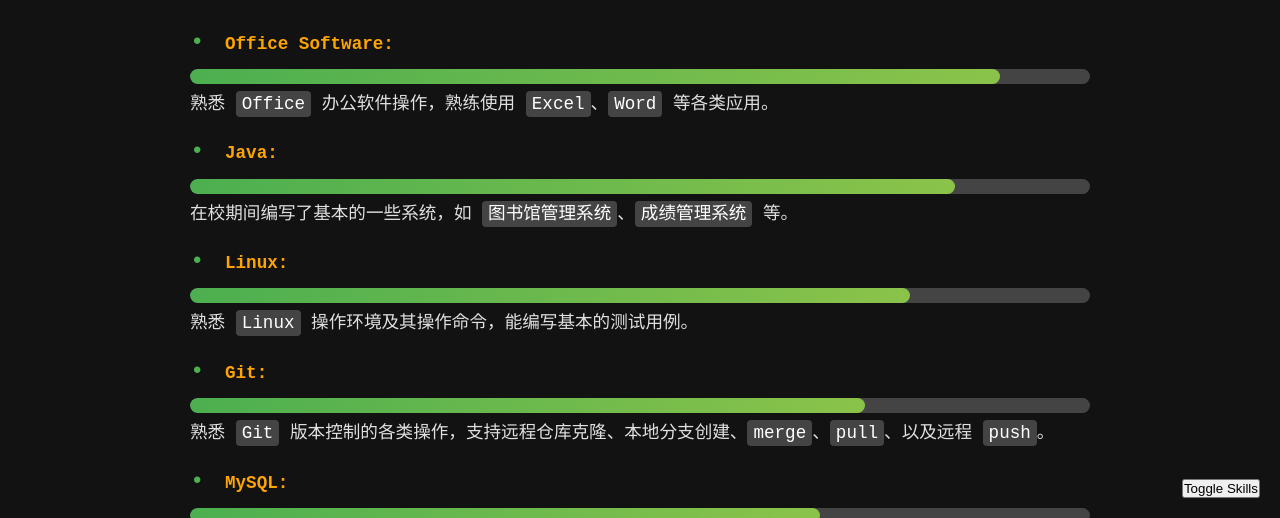
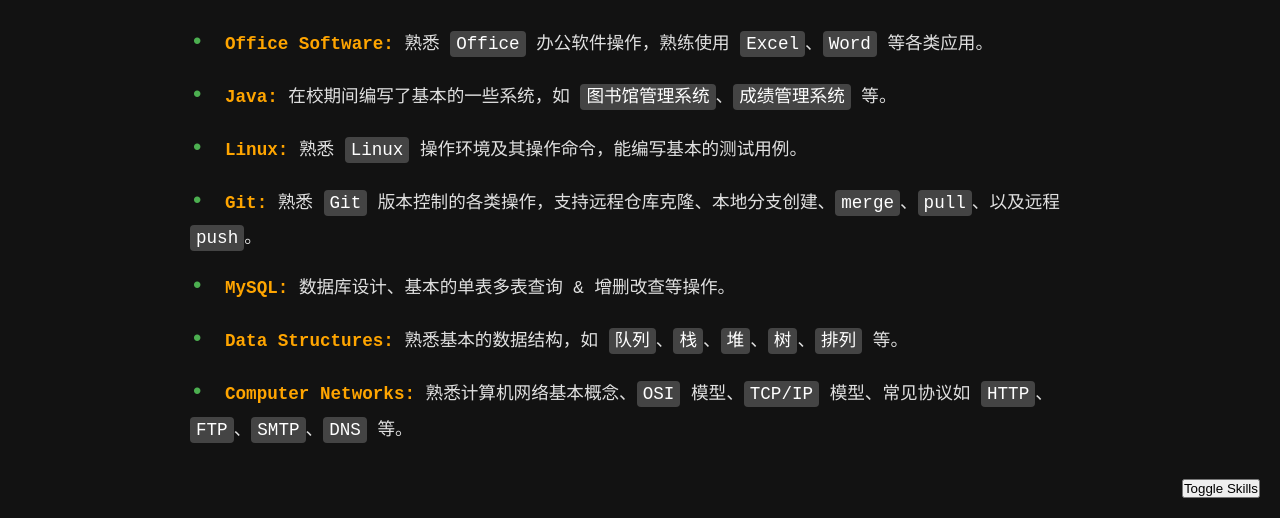
Before and after one commit to ASodaDog/sooda.github.io, a plain HTML site: page index.html in a window 1280 px wide. Shown: the part 282-800 px from the top of the page. Drawn offline with Linux system fonts and the light colour scheme; animation ran at ten frames a second.

Commit message:
optimize the interface

```diff
--- a/index.html
+++ b/index.html
@@ -35,51 +35,30 @@
             <ul>
                 <li>
                     <strong>Office Software:</strong>
-                    <div class="skill-bar">
-                        <div class="skill-progress" style="width: 90%"></div>
-                    </div>
                     熟悉 <code>Office</code> 办公软件操作，熟练使用 <code>Excel</code>、<code>Word</code> 等各类应用。
                 </li>
                 <li>
                     <strong>Java:</strong>
-                    <div class="skill-bar">
-                        <div class="skill-progress" style="width: 85%"></div>
-                    </div>
                     在校期间编写了基本的一些系统，如 <code>图书馆管理系统</code>、<code>成绩管理系统</code> 等。
                 </li>
                 <li>
                     <strong>Linux:</strong>
-                    <div class="skill-bar">
-                        <div class="skill-progress" style="width: 80%"></div>
-                    </div>
                     熟悉 <code>Linux</code> 操作环境及其操作命令，能编写基本的测试用例。
                 </li>
                 <li>
                     <strong>Git:</strong>
-                    <div class="skill-bar">
-                        <div class="skill-progress" style="width: 75%"></div>
-                    </div>
                     熟悉 <code>Git</code> 版本控制的各类操作，支持远程仓库克隆、本地分支创建、<code>merge</code>、<code>pull</code>、以及远程 <code>push</code>。
                 </li>
                 <li>
                     <strong>MySQL:</strong>
-                    <div class="skill-bar">
-                        <div class="skill-progress" style="width: 70%"></div>
-                    </div>
                     数据库设计、基本的单表多表查询 & 增删改查等操作。
                 </li>
                 <li>
                     <strong>Data Structures:</strong>
-                    <div class="skill-bar">
-                        <div class="skill-progress" style="width: 65%"></div>
-                    </div>
                     熟悉基本的数据结构，如 <code>队列</code>、<code>栈</code>、<code>堆</code>、<code>树</code>、<code>排列</code> 等。
                 </li>
                 <li>
                     <strong>Computer Networks:</strong>
-                    <div class="skill-bar">
-                        <div class="skill-progress" style="width: 60%"></div>
-                    </div>
                     熟悉计算机网络基本概念、<code>OSI</code> 模型、<code>TCP/IP</code> 模型、常见协议如 <code>HTTP</code>、<code>FTP</code>、<code>SMTP</code>、<code>DNS</code> 等。
                 </li>
             </ul>
--- a/styles.css
+++ b/styles.css
@@ -50,6 +50,7 @@
 }
 
 .profile-photo img:hover {
+    filter: brightness(1.1); /* Slightly brighten the photo on hover */
     transform: scale(1.1); /* Slightly enlarge the photo on hover */
 }
 
@@ -203,35 +204,6 @@
     50% { border-color: #82c9ff; }
 }
 
-.skill-bar {
-    width: 100%;
-    height: 15px; /* Reduced height */
-    background-color: #444;
-    border-radius: 8px; /* Slightly smaller border radius */
-    margin: 5px 0;
-    overflow: hidden;
-    position: relative;
-}
-
-.skill-progress {
-    height: 100%;
-    background: linear-gradient(90deg, #4CAF50, #8BC34A); /* Gradient effect */
-    border-radius: 8px;
-    transition: width 1s ease-in-out;
-    position: relative;
-}
-
-.skill-label {
-    position: absolute;
-    right: 5px; /* Adjusted position */
-    top: 50%;
-    transform: translateY(-50%);
-    color: #fff;
-    font-size: 0.75rem; /* Smaller font size */
-    font-weight: bold;
-    text-shadow: 1px 1px 2px rgba(0, 0, 0, 0.5);
-}
-
 @keyframes fadeIn {
     to {
         opacity: 1;
```
